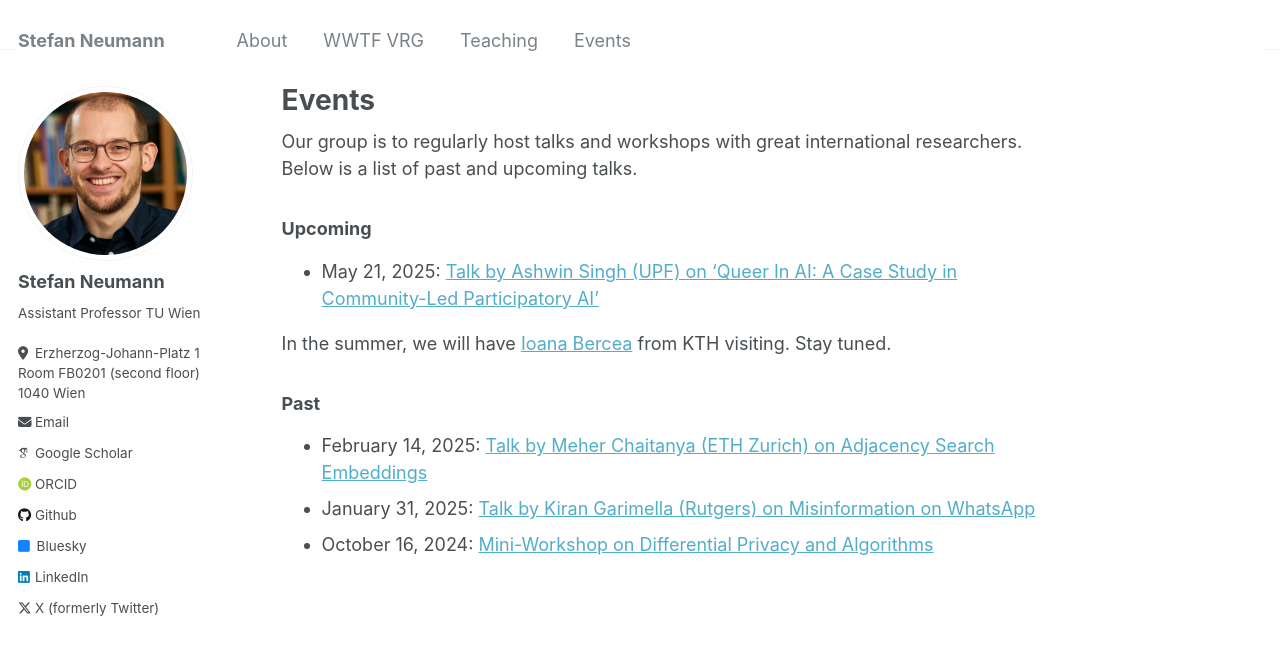
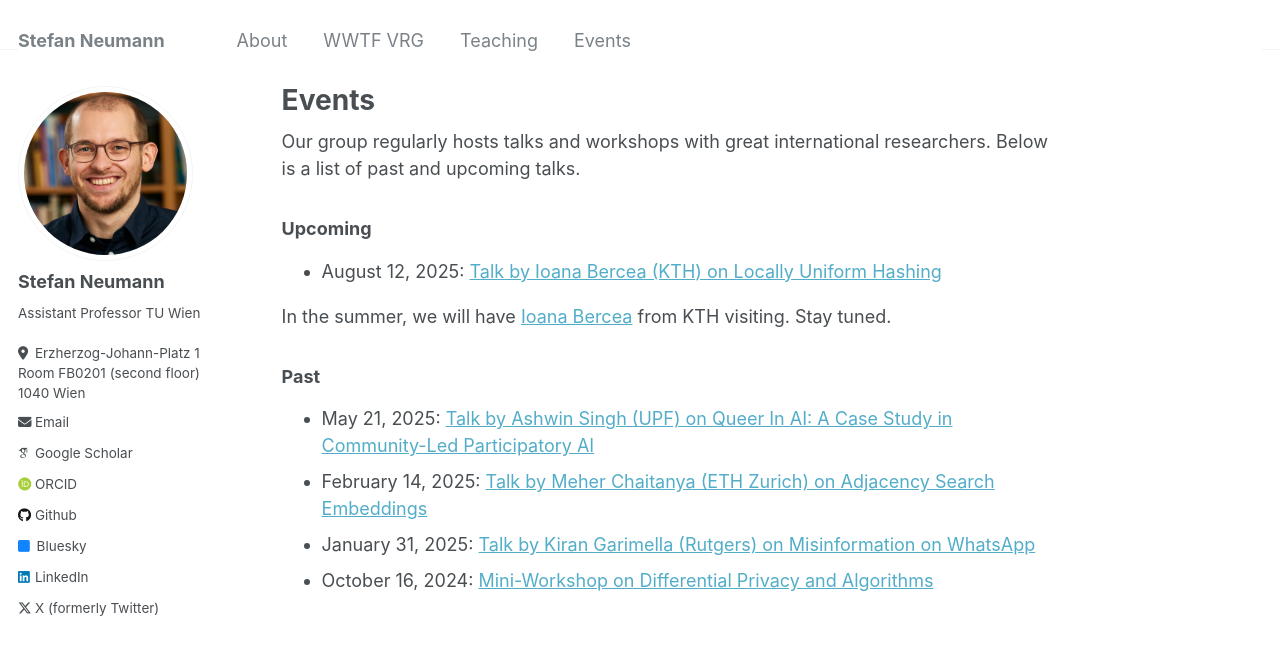
Before and after one commit to StefanResearch/StefanResearch.github.io, a Jekyll site: the page built from _pages/events.md, in a window 1280 px wide. Shown: the top 655 px of the page. Built offline with Jekyll 4.4.1, drawn with Linux system fonts in a browser that asks for light colours; some web fonts are replaced.

Commit message:
Added Ioana's talk.

```diff
--- a/_pages/events.md
+++ b/_pages/events.md
@@ -5,16 +5,17 @@ author_profile: true
 redirect_from:
 ---
 
-Our group is to regularly host talks and workshops with great international
+Our group regularly hosts talks and workshops with great international
 researchers. Below is a list of past and upcoming talks.
 
 ### Upcoming
-- May 21, 2025: [Talk by Ashwin Singh (UPF) on 'Queer In AI: A Case Study in Community-Led Participatory AI'](/talk-ashwin/)
+- August 12, 2025: [Talk by Ioana Bercea (KTH) on Locally Uniform Hashing](/talk-ioana/)
 
 In the summer, we will have [Ioana Bercea](https://ioanabercea.github.io/webpage/)
 from KTH visiting. Stay tuned.
 
 ### Past
+- May 21, 2025: [Talk by Ashwin Singh (UPF) on Queer In AI: A Case Study in Community-Led Participatory AI](/talk-ashwin/)
 - February 14, 2025: [Talk by Meher Chaitanya (ETH Zurich) on Adjacency Search Embeddings](/talk-meher/)
 - January 31, 2025: [Talk by Kiran Garimella (Rutgers) on Misinformation on WhatsApp](/talk-kiran/)
 - October 16, 2024: [Mini-Workshop on Differential Privacy and Algorithms](/miniworkshop-algo-and-dp/)
```
Also changed, not shown: _pages/talk-ashwin.md (+1 -1 lines), _pages/talk-ioana.md (added, +29 -0 lines).
